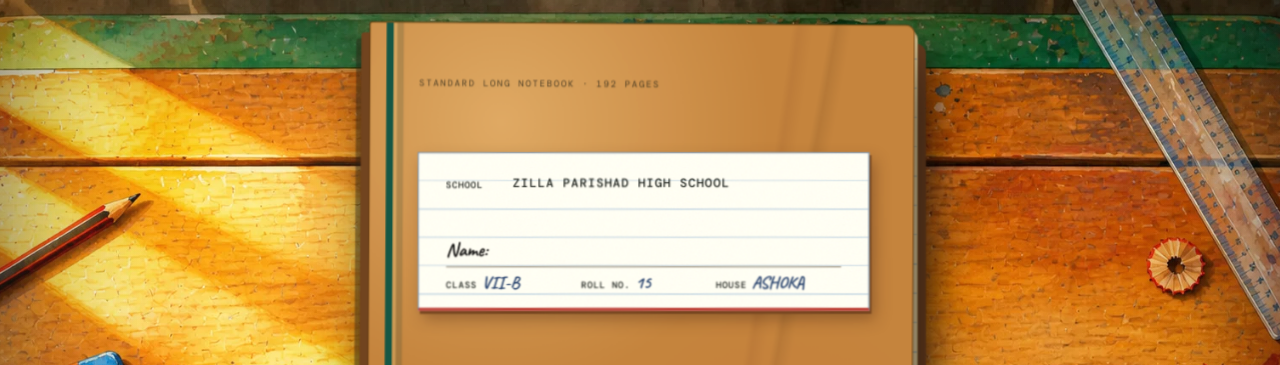
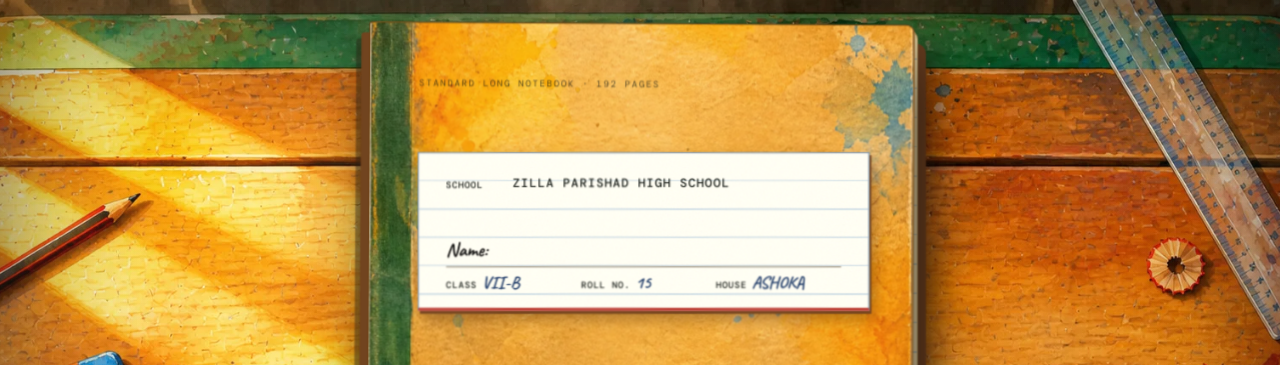
Before and after one commit to 72F-Studio/book-pass, a website built with Vite: page index.html in a window 1280 px wide. Shown: the top 365 px of the page. Built offline with nearby package versions, Linux system fonts and the light colour scheme.

Commit message:
Blend the notebook into the painted desk

```diff
--- a/src/style.css
+++ b/src/style.css
@@ -19,10 +19,9 @@ button { color: inherit; }
 .book-stage { position: relative; z-index: 3; width: min(540px, 78vw); aspect-ratio: .72; perspective: 1400px; filter: saturate(.92) contrast(1.04); transform: rotateX(var(--rx)) rotateY(var(--ry)) translateZ(12px); transform-style: preserve-3d; transition: transform .22s ease-out; }
 .book-stage:has(.cover.opening) { transform: translateX(24%) rotateX(2deg) translateZ(20px); transition-duration: .9s; }
 .cover-page-underlay { position: absolute; inset: 1% -1% -1% 1%; border: 1px solid #b59a63; border-radius: 3px 10px 10px 3px; background-color: #f0dfae; background-image: linear-gradient(90deg, transparent 0 11%, #cf505b8a 11% 11.3%, transparent 11.3%), repeating-linear-gradient(transparent 0 27px, #4d83b951 28px 29px); box-shadow: 8px 14px 0 #6c3f20, 13px 24px 35px #1b090899; }
-.cover { position: relative; z-index: 2; width: 100%; height: 100%; overflow: hidden; padding: 7% 8%; color: #202117; background-color: #c78339; border: 1px solid #704515; border-radius: 3px 9px 9px 4px; box-shadow: -8px 11px 0 #75461f, -13px 17px 0 #2f251775, 8px 35px 65px #1b120bc4; background-image: radial-gradient(circle at 24% 13%, #ffd68f70, transparent 35%), radial-gradient(ellipse at 76% 72%, #d64b2c24, transparent 34%), radial-gradient(ellipse at 24% 82%, #ffbd392b, transparent 31%), linear-gradient(100deg, transparent 68%, #4a2b0d1c 69%, transparent 71%); transform: rotate(.35deg); transform-origin: left center; transform-style: preserve-3d; backface-visibility: hidden; animation: land .8s cubic-bezier(.2,.8,.2,1) both; }
+.cover { position: relative; z-index: 2; width: 100%; height: 100%; overflow: hidden; padding: 7% 8%; color: #202117; background: #d99126 url('./assets/notebook-cover-watercolour.webp') center/cover no-repeat; border: 1px solid #704515; border-radius: 3px 9px 9px 4px; box-shadow: -8px 11px 0 #75461f, -13px 17px 0 #2f251775, 8px 35px 65px #1b120bc4; transform: rotate(.35deg); transform-origin: left center; transform-style: preserve-3d; backface-visibility: hidden; animation: land .8s cubic-bezier(.2,.8,.2,1) both; }
 .cover.opening { pointer-events: none; animation: openCover .9s cubic-bezier(.6,0,.18,1) both; }
-.cover::before { content: ''; position: absolute; inset: 0 auto 0 3%; width: 7px; background: #155a47; box-shadow: 4px 0 #e4bd7355, 10px 0 #173f312f; }
-.cover::after { content: ''; position: absolute; inset: 0; pointer-events: none; opacity: .5; background: linear-gradient(98deg, transparent 65%, #611e1026 66%, transparent 68%); }
+.cover::before, .cover::after { content: none; }
 .cover-brand { position: absolute; z-index: 2; top: 52%; left: 10%; display: flex; align-items: end; gap: 15px; color: #074fa3; transform: rotate(-2deg); }
 .cover-brand strong { font: 700 clamp(58px, 11vw, 98px)/.72 'Kalam', cursive; letter-spacing: -.08em; text-shadow: .8px .8px 0 #053b7c80; }
 .cover-brand small { margin-bottom: 3px; font: 700 clamp(20px, 4vw, 35px)/1 'Noto Sans Devanagari', sans-serif; }
```
Also changed, not shown: src/assets/notebook-cover-watercolour.webp (added).
